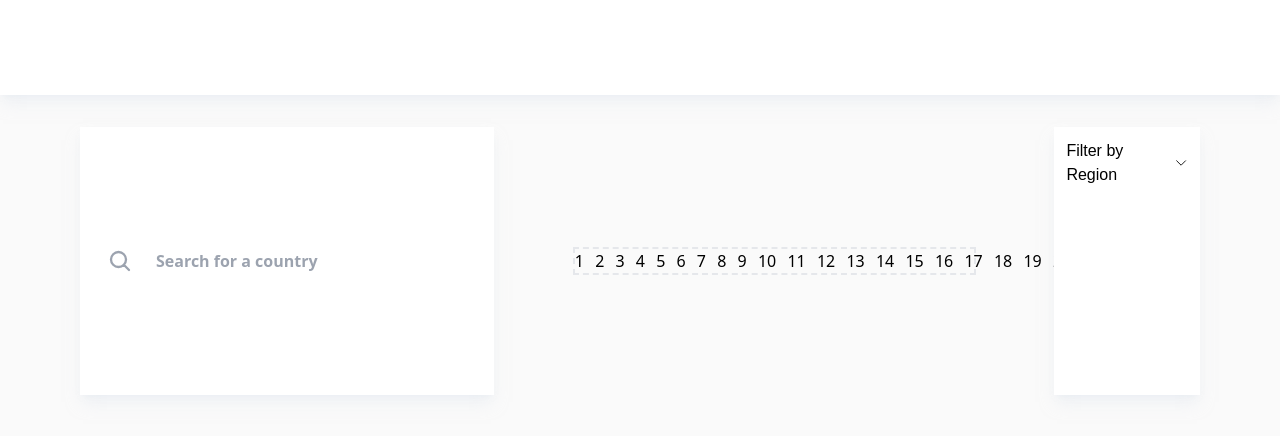
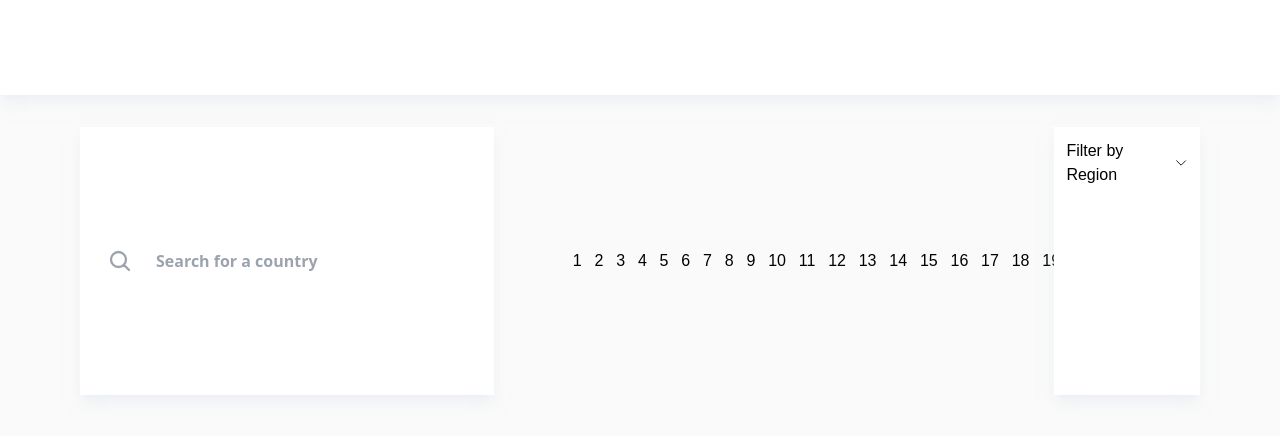
Before and after one commit to Sye-5pace/Rest_Country-API, a website built with Vite: page index.html in a window 1280 px wide. Shown: the part 164-600 px from the top of the page. Built offline with nearby package versions, Linux system fonts and the light colour scheme; no server answers.

Commit message:
pagination feature updated

```diff
--- a/index.html
+++ b/index.html
@@ -33,27 +33,27 @@
         </label>
         <input id="search" type="text" placeholder="Search for a country" class="focus:outline-none w-[18rem] "/>
       </div>
-      <div class="text-[#000] children:cursor flex flex-row w-[36%] items-center self-center gap-[0.7rem] border-2 border-dashed children:list-none">
-        <li data-index="1">1</li>
-        <li data-index="2">2</li>
-        <li data-index="3">3</li>
-        <li data-index="4">4</li>
-        <li data-index="5">5</li>
-        <li data-index="6">6</li>
-        <li data-index="7">7</li>
-        <li data-index="8">8</li>
-        <li data-index="9">9</li>
-        <li data-index="10">10</li>
-        <li data-index="11">11</li>
-        <li data-index="12">12</li>
-        <li data-index="13">13</li>
-        <li data-index="14">14</li>
-        <li data-index="15">15</li>
-        <li data-index="16">16</li>
-        <li data-index="17">17</li>
-        <li data-index="18">18</li>
-        <li data-index="19">19</li>
-        <li data-index="20">20</li>
+      <div id="pagination"  class="text-[#000] children:cursor-pointer  flex flex-row w-[36%] items-center self-center gap-[0.8rem]  children:list-none font-geologica">
+        <li data-index="1" class="hover:border-2 hover:border-solid">1</li>
+        <li data-index="2" class="hover:border-2 hover:border-solid">2</li>
+        <li data-index="3" class="hover:border-2 hover:border-solid">3</li>
+        <li data-index="4" class="hover:border-2 hover:border-solid">4</li>
+        <li data-index="5" class="hover:border-2 hover:border-solid">5</li>
+        <li data-index="6" class="hover:border-2 hover:border-solid">6</li>
+        <li data-index="7" class="hover:border-2 hover:border-solid">7</li>
+        <li data-index="8" class="hover:border-2 hover:border-solid">8</li>
+        <li data-index="9" class="hover:border-2 hover:border-solid">9</li>
+        <li data-index="10" class="hover:border-2 hover:border-solid">10</li>
+        <li data-index="11" class="hover:border-2 hover:border-solid">11</li>
+        <li data-index="12" class="hover:border-2 hover:border-solid">12</li>
+        <li data-index="13" class="hover:border-2 hover:border-solid">13</li>
+        <li data-index="14" class="hover:border-2 hover:border-solid">14</li>
+        <li data-index="15" class="hover:border-2 hover:border-solid">15</li>
+        <li data-index="16" class="hover:border-2 hover:border-solid">16</li>
+        <li data-index="17" class="hover:border-2 hover:border-solid">17</li>
+        <li data-index="18" class="hover:border-2 hover:border-solid">18</li>
+        <li data-index="19" class="hover:border-2 hover:border-solid">19</li>
+        <li data-index="20" class="hover:border-2 hover:border-solid">20</li>
       </div>
       <div  id="filter-container" class="bg-white flex flex-col justify-between items-center font-normal font-geologica w-[13%] p-3 shadow-lg shadow-slate-200/50">
         <div id="filter-handler" class="flex flex-row items-center gap-2 cursor-pointer my-atuo">
```
Also changed, not shown: dist/output.css.
